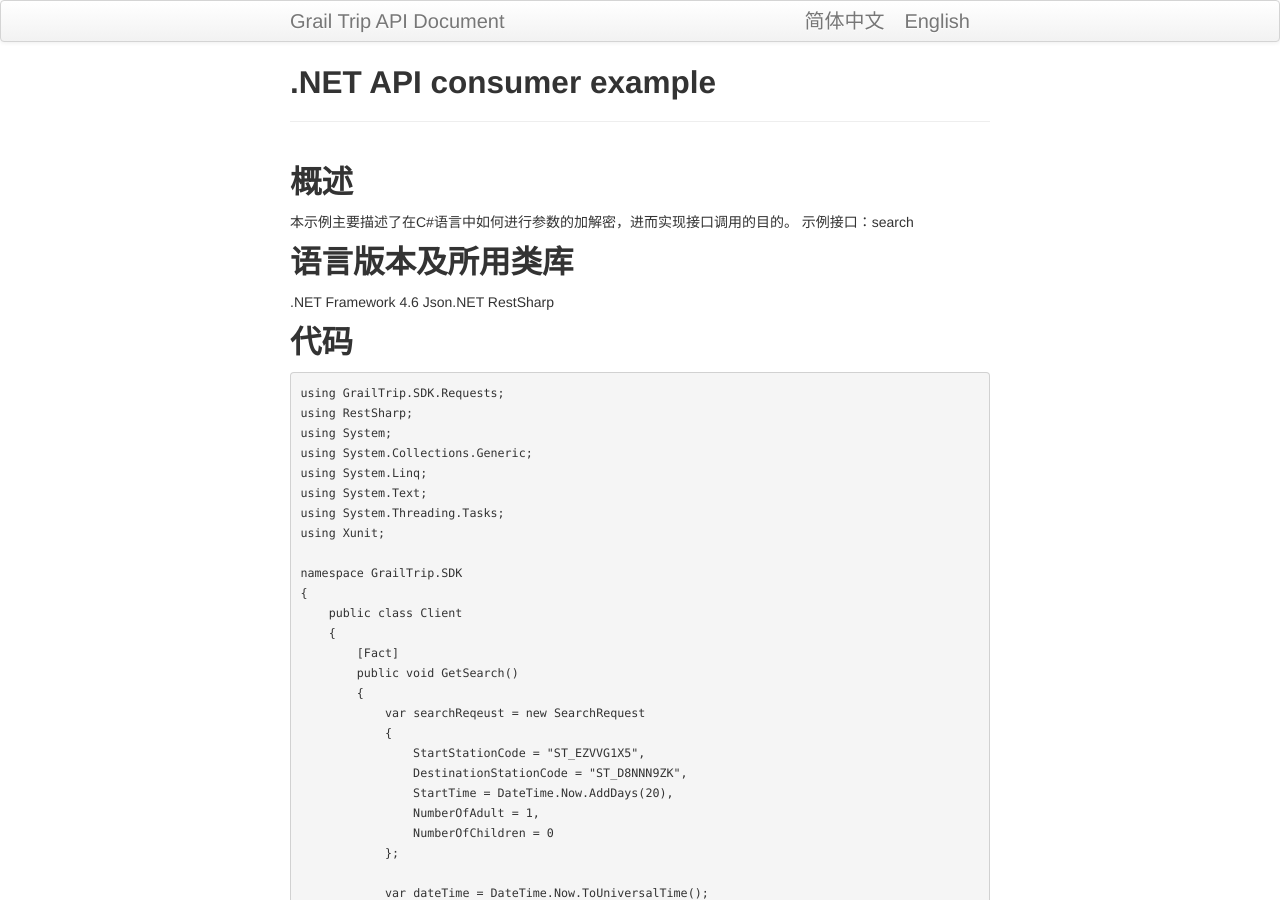
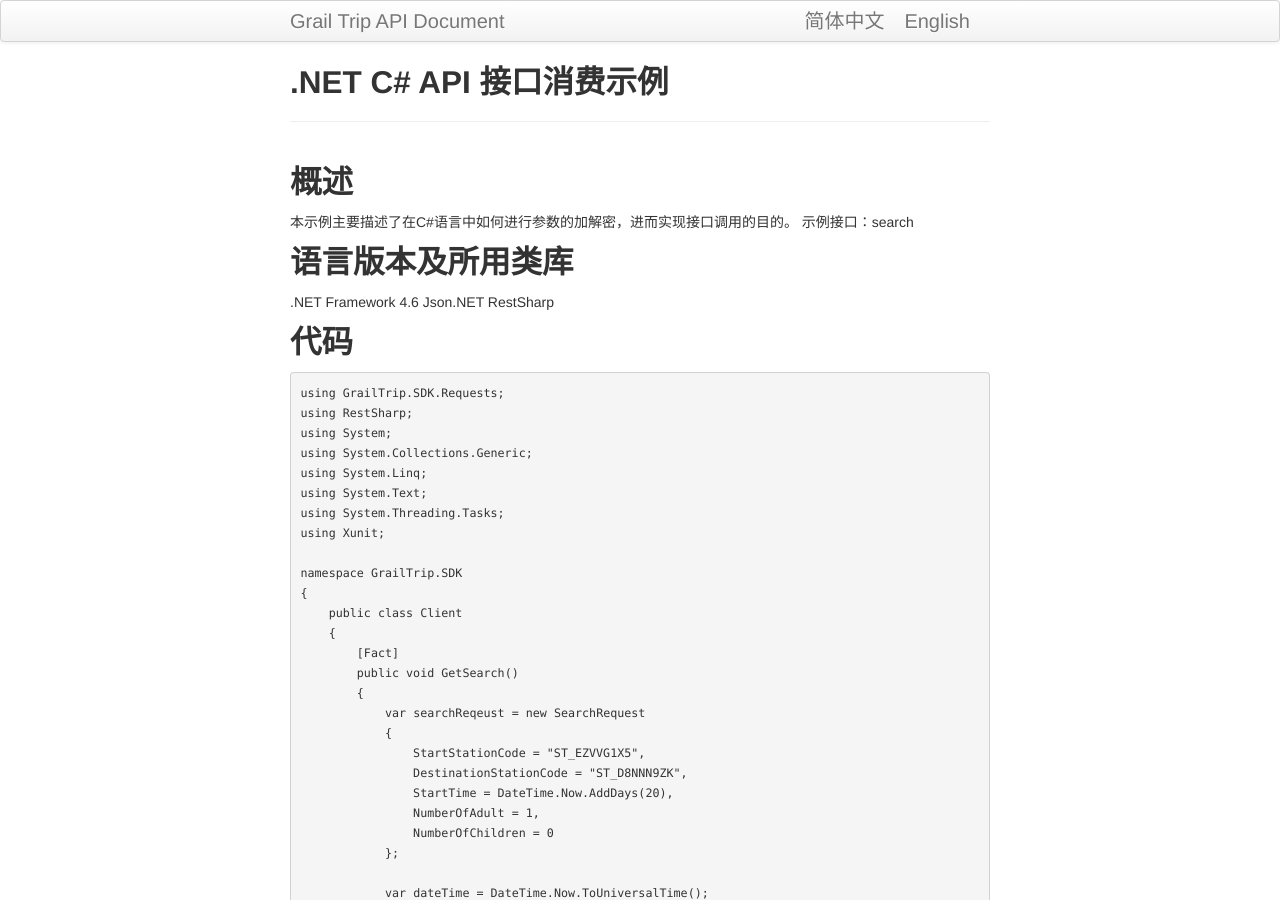
Before and after one commit to kyoangel/grailtrip, a Jekyll site: the page built from zh/pages/03_dotnet_example.md, in a window 1280 px wide and 900 px high. Built offline with Jekyll 4.4.1, drawn with Linux system fonts in a browser that asks for light colours.

Commit message:
changed title of .Net doc

```diff
--- a/zh/pages/03_dotnet_example.md
+++ b/zh/pages/03_dotnet_example.md
@@ -1,7 +1,7 @@
 ---
 layout: page
 lang: zh
-title: .NET API consumer example
+title: .NET C# API 接口消费示例
 description: .NET C# API 接口消费示例
 ---
 
```
